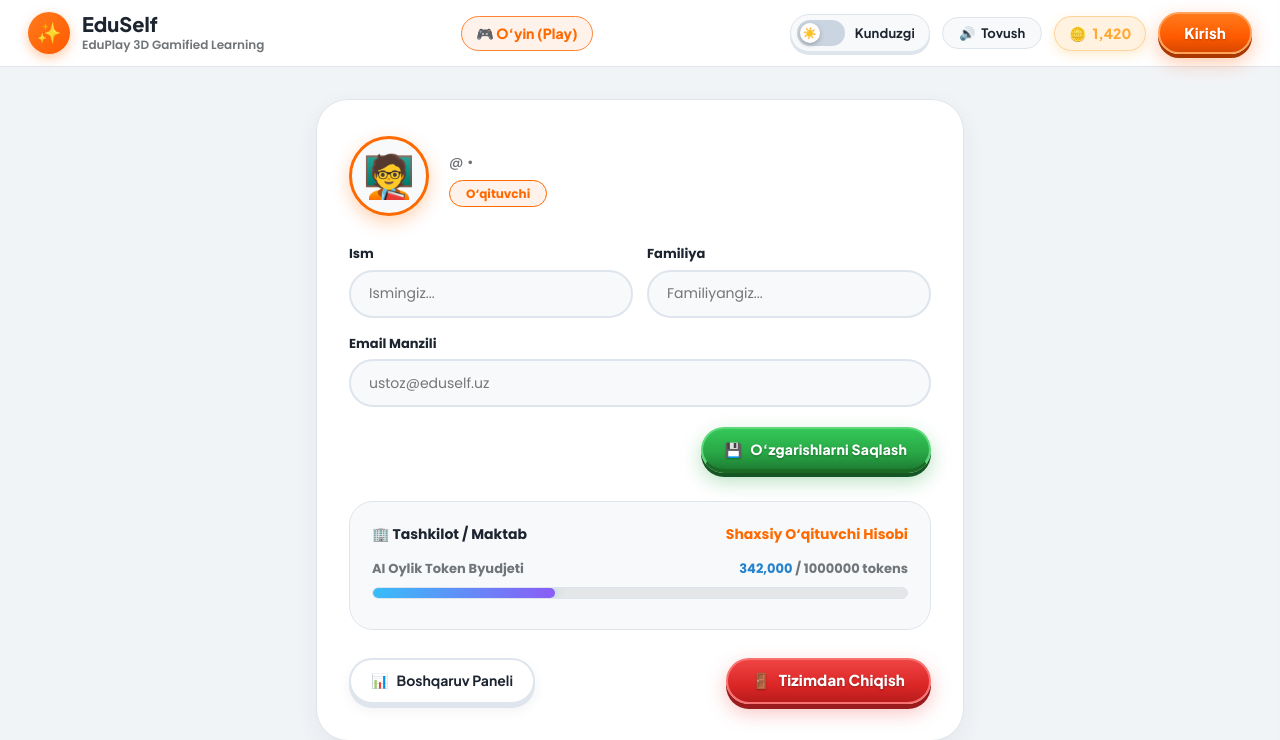
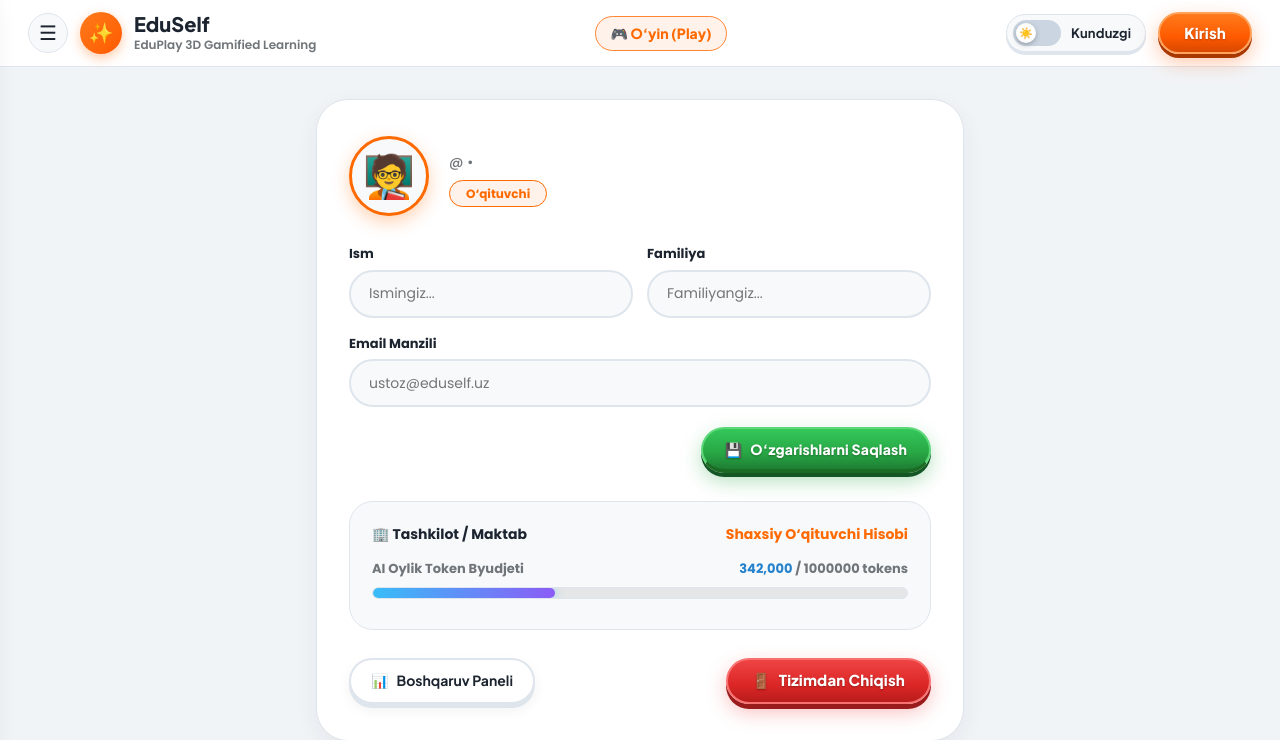
Before and after one commit to Sarvar-Rashitov/teacher-eduself-mcp, a Django app: template templates/auth/profile.html in a window 1280 px wide. Shown: the top 740 px of the page. Run offline with Django 5.2, Linux system fonts and the light colour scheme; the template is opened without the code that fills it, so the values that code supplies are empty.

Commit message:
fix(navbar): uchta chiziqcha chap burchakka ko'chirildi, ovoz menyu ichiga joylandi va tangalar faqat avtorizatsiyadan o'tganlarga ko'rsatiladi

```diff
--- a/static/css/mobile_responsive.css
+++ b/static/css/mobile_responsive.css
@@ -4,24 +4,31 @@
    ========================================================================== */
 
 /* --------------------------------------------------------------------------
-   1. NAVBAR — Hamburger Menu (Mobilda) & Desktop Nav
+   1. NAVBAR — Hamburger Menu (Chap burchakda) & Desktop Nav
    -------------------------------------------------------------------------- */
 
 .hamburger-btn {
-  display: none;
-  background: none;
-  border: none;
+  display: flex !important;
+  align-items: center;
+  justify-content: center;
+  background: var(--bg-surface-subtle);
+  border: 1.5px solid var(--border-subtle);
   cursor: pointer;
-  padding: 8px;
-  border-radius: 12px !important;
+  padding: 0;
+  width: 40px;
+  height: 40px;
+  border-radius: 50% !important;
   color: var(--text-main);
-  font-size: 22px;
+  font-size: 20px;
   line-height: 1;
-  transition: background 0.2s ease;
+  transition: all 0.2s ease;
   -webkit-tap-highlight-color: transparent;
+  flex-shrink: 0;
 }
 .hamburger-btn:hover {
-  background: var(--bg-surface-subtle);
+  background: var(--card-row-bg);
+  border-color: var(--tg-blue);
+  transform: scale(1.05);
 }
 
 /* Mobile nav overlay */
--- a/templates/base.html
+++ b/templates/base.html
@@ -99,6 +99,14 @@
   <!-- Global Header / Navbar (Telegram Styled) -->
   <header class="showcase-header" style="background: var(--header-bg); border-bottom: 1.5px solid var(--border-subtle); transition: background-color 0.25s ease;">
     <div class="header-container" style="max-width: 1440px; width: 100%; margin: 0 auto; padding: 12px 28px; display: flex; justify-content: space-between; align-items: center; box-sizing: border-box;">
+
+      <!-- Chap burchak: Uchta chiziqcha (☰) + Logotip -->
+      <div class="header-left" style="display: flex; align-items: center; gap: 12px;">
+        <!-- Hamburger Menu Button (Chap burchakda) -->
+        <button class="hamburger-btn" id="mobileDrawerOpenBtn" type="button" aria-label="Menyu ochish" title="Menyu">
+          <span>☰</span>
+        </button>
+
         <div class="brand-badge">
           <a href="/" style="text-decoration: none; display: flex; align-items: center; gap: 12px; color: inherit;">
             <div class="logo-icon" style="width: 42px; height: 42px; border-radius: 50% !important; display: flex; align-items: center; justify-content: center; background: linear-gradient(135deg, #FF7B1C, #FF5A00); font-size: 20px; box-shadow: 0 4px 12px rgba(255,106,0,0.35);">✨</div>
@@ -107,6 +115,7 @@
               <p class="brand-subtitle" style="color: var(--text-muted); margin: 0; font-size: 12px; font-weight: 600;">EduPlay 3D Gamified Learning</p>
             </div>
           </a>
+        </div>
       </div>
 
       <!-- Navigation Links -->
@@ -118,7 +127,7 @@
         <a href="/play/" class="nav-link font-heading" style="text-decoration: none; color: var(--primary-orange); font-size: 14px; font-weight: 800; padding: 6px 14px; border-radius: 9999px; background: var(--primary-orange-soft); border: 1.5px solid var(--primary-orange-border);">🎮 O‘yin (Play)</a>
       </nav>
 
-      <!-- Header Actions (Telegram Theme Switch, Audio, Coins, User) -->
+      <!-- Header Actions (Telegram Theme Switch, Coins faqat ro'yxatdan o'tganlarga, User) -->
       <div class="audio-controls" style="display: flex; align-items: center; gap: 12px;">
 
         <!-- Telegram-Style Animated Night Mode Switch -->
@@ -131,18 +140,13 @@
           <span class="tg-switch-label hide-mobile" id="themeText">Kunduzgi</span>
         </button>
 
-        <!-- Audio Mute/Unmute (Pill Rounded) -->
-        <button class="audio-btn" id="muteToggleBtn" title="Tovushni yoqish / o'chirish" style="border-radius: 9999px !important; border: 1.5px solid var(--border-subtle); background: var(--bg-surface-subtle); color: var(--text-main); padding: 7px 16px; font-size: 13px; font-weight: 700; cursor: pointer; display: flex; align-items: center; gap: 6px;">
-          <span>🔊</span> <span class="hide-mobile">Tovush</span>
-        </button>
-
-        <!-- Coin Pill (Pill Rounded) -->
+        {% if user.is_authenticated %}
+          <!-- Coin Pill: FAQAT RO'YXATDAN O'TGAN FOYDALANUVCHILAR UCHUN -->
           <div class="coin-reward-pill" style="margin-bottom: 0; padding: 6px 14px; font-size: 14px; border-radius: 9999px !important; background: rgba(255,168,52,0.15); border: 1.5px solid rgba(255,168,52,0.4); color: #FFA834; font-weight: 800; display: flex; align-items: center; gap: 6px;">
             <span>🪙</span>
             <span id="globalCoinCount">1,420</span>
           </div>
 
-        {% if user.is_authenticated %}
           <a href="/auth/profile/" style="text-decoration: none;" title="Profil: {{ user.username }}">
             <div class="avatar-circle" style="width: 40px; height: 40px; font-size: 19px; border-radius: 50% !important; border: 2.5px solid var(--primary-orange); box-shadow: 0 4px 10px rgba(255,106,0,0.25); display: flex; align-items: center; justify-content: center; overflow: hidden; background: var(--bg-surface-subtle);">
               {% if user.avatar_url %}
@@ -157,27 +161,35 @@
             Kirish
           </a>
         {% endif %}
-
-        <!-- Hamburger Menu Button (Mobile Only) -->
-        <button class="hamburger-btn" id="mobileDrawerOpenBtn" type="button" aria-label="Menyu ochish" title="Menyu">
-          <span>☰</span>
-        </button>
       </div>
     </div>
   </header>
 
-  <!-- Mobile Navigation Overlay & Drawer -->
+  <!-- Mobile Navigation Overlay & Drawer (Chap tomondan ochiladi) -->
   <div class="mobile-nav-overlay" id="mobileNavOverlay"></div>
   <aside class="mobile-nav-drawer" id="mobileNavDrawer" aria-label="Mobil Menyu">
-    <button class="drawer-close-btn" id="mobileDrawerCloseBtn" aria-label="Yopish">✕</button>
-
-    <div style="display: flex; align-items: center; gap: 10px; padding-bottom: 12px; border-bottom: 1.5px solid var(--border-subtle); margin-bottom: 8px;">
-      <div style="width: 36px; height: 36px; border-radius: 50%; background: linear-gradient(135deg, #FF7B1C, #FF5A00); display: flex; align-items: center; justify-content: center; font-size: 18px;">✨</div>
+    <div style="display: flex; justify-content: space-between; align-items: center; padding-bottom: 12px; border-bottom: 1.5px solid var(--border-subtle); margin-bottom: 8px;">
+      <div style="display: flex; align-items: center; gap: 10px;">
+        <div style="width: 36px; height: 36px; border-radius: 50% !important; background: linear-gradient(135deg, #FF7B1C, #FF5A00); display: flex; align-items: center; justify-content: center; font-size: 18px;">✨</div>
         <div>
           <h3 style="margin: 0; font-size: 16px; color: var(--text-main); font-weight: 800;">EduSelf</h3>
           <p style="margin: 0; font-size: 11px; color: var(--text-muted); font-weight: 600;">EduPlay 3D Gamification</p>
         </div>
       </div>
+      <button class="drawer-close-btn" id="mobileDrawerCloseBtn" aria-label="Yopish">✕</button>
+    </div>
+
+    <!-- Ovoz tugmasi: UCHTA CHIZIQCHA ICHIDA -->
+    <button class="drawer-nav-link audio-btn" id="muteToggleBtn" type="button" title="Tovushni yoqish / o'chirish" style="width: 100%; cursor: pointer; text-align: left; font-family: inherit; margin-bottom: 4px;">
+      <span>🔊</span> <span>Tovush: Yoqilgan</span>
+    </button>
+
+    {% if user.is_authenticated %}
+      <!-- Ro'yxatdan o'tgan foydalanuvchi tangasi menyu ichida -->
+      <div class="drawer-nav-link" style="background: rgba(255,168,52,0.12); border-color: rgba(255,168,52,0.35); color: #FFA834; font-weight: 800;">
+        <span>🪙</span> <span>Tangalar: <strong id="drawerCoinCount">1,420</strong></span>
+      </div>
+    {% endif %}
 
     <a href="/dashboard/" class="drawer-nav-link">
       <span>📊</span> <span>Dashboard</span>
```
Also changed, not shown: other parts of static/css/mobile_responsive.css (+15 -10 lines). Lines whose indentation alone changed are shown as unchanged.
